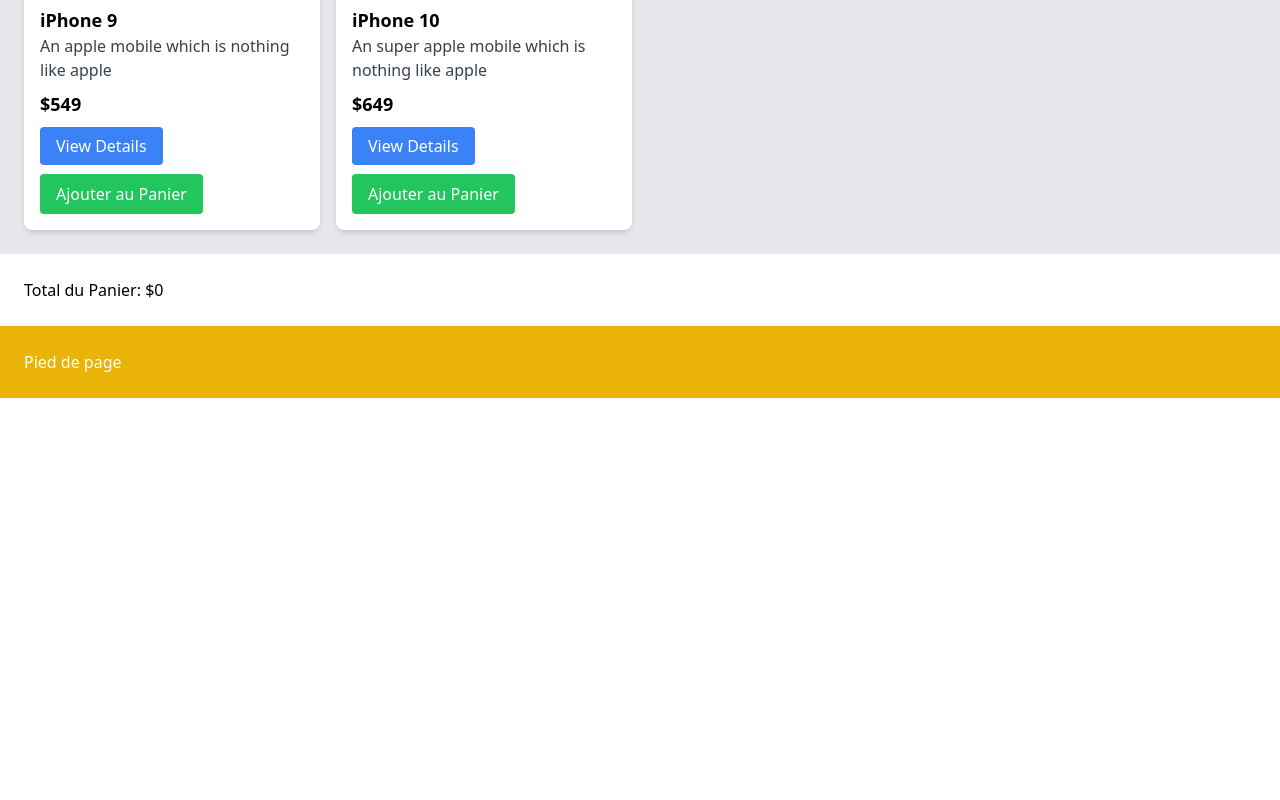
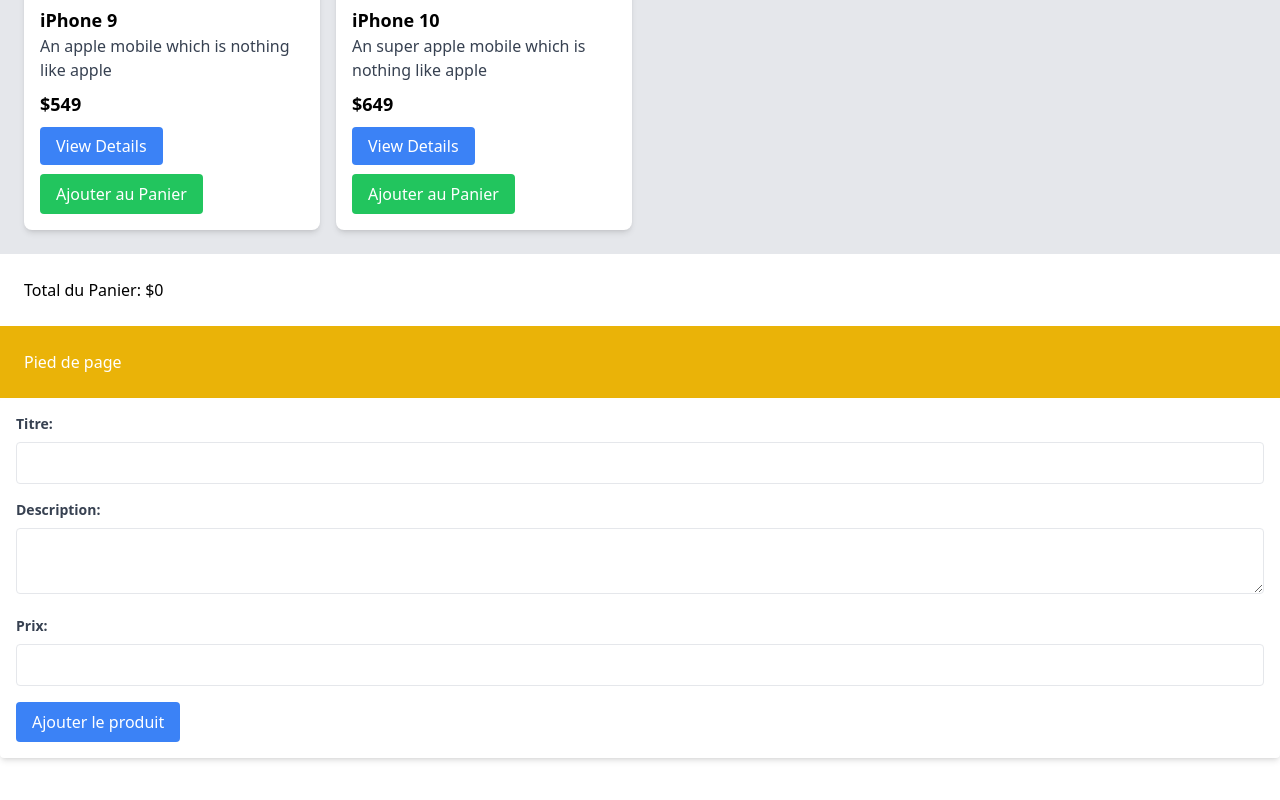
Before and after one commit to YoLoADR/vue-pre-training, a Vue app: page / in a window 1280 px wide. Shown: the part 698-1498 px from the top of the page. Before the commit the page ends 1096 px from the top, so only its background shows below. Built offline with nearby package versions, Linux system fonts and the light colour scheme.

Commit message:
adding form

```diff
--- a/src/App.vue
+++ b/src/App.vue
@@ -1,14 +1,17 @@
 <template>
   <HomePage />
+  <ContactPage />
 </template>
 
 <script>
 import HomePage from '@/views/HomePage';
+import ContactPage from '@/views/ContactPage';
 
 export default {
   name: 'App',
   components: {
     HomePage,
+    ContactPage
   }
 }
 </script>
--- /dev/null
+++ b/src/components/AddProductForm.vue
@@ -0,0 +1,82 @@
+<template>
+    <form @submit.prevent="handleSubmit" class="p-4 bg-white rounded shadow-md">
+        <div class="mb-4">
+            <label class="block mb-2 text-sm font-bold text-gray-700">Titre:</label>
+            <input type="text" name="title" v-model="formData.title" class="w-full px-3 py-2 border rounded" />
+            <p v-if="errors.title" class="text-xs text-red-500">{{ errors.title }}</p>
+        </div>
+
+        <div class="mb-4">
+            <label class="block mb-2 text-sm font-bold text-gray-700">Description:</label>
+            <textarea name="description" v-model="formData.description" class="w-full px-3 py-2 border rounded"></textarea>
+            <p v-if="errors.description" class="text-xs text-red-500">{{ errors.description }}</p>
+        </div>
+
+        <div class="mb-4">
+            <label class="block mb-2 text-sm font-bold text-gray-700">Prix:</label>
+            <input type="text" name="price" v-model="formData.price" class="w-full px-3 py-2 border rounded" />
+            <p v-if="errors.price" class="text-xs text-red-500">{{ errors.price }}</p>
+        </div>
+
+        <button type="submit" class="px-4 py-2 text-white bg-blue-500 rounded hover:bg-blue-600">
+            Ajouter le produit
+        </button>
+    </form>
+</template>
+
+<script>
+export default {
+    name: 'AddProductForm',
+    data() {
+        return {
+            formData: {
+                title: '',
+                description: '',
+                price: ''
+            },
+            errors: {}
+        };
+    },
+    methods: {
+        validateForm() {
+            let formIsValid = true;
+            let errors = {};
+
+            // Validations similaires à l'exemple React
+            if (!this.formData.title) {
+                formIsValid = false;
+                errors['title'] = 'Le titre est requis.';
+            }
+
+            // Validation de la description
+            if (!this.formData.description) {
+                formIsValid = false;
+                errors['description'] = 'La description est requise.';
+            }
+
+            // Validation du prix
+            if (!this.formData.price) {
+                formIsValid = false;
+                errors['price'] = 'Le prix est requis.';
+            } else if (isNaN(this.formData.price)) {
+                formIsValid = false;
+                errors['price'] = 'Le prix doit être un nombre.';
+            }
+
+            this.errors = errors;
+            return formIsValid;
+        },
+        handleSubmit() {
+            if (this.validateForm()) {
+                console.log('Envoi des données du formulaire:', this.formData);
+                // Simuler l'envoi des données et la réponse
+                setTimeout(() => {
+                    alert('Produit ajouté avec succès!');
+                    // Réinitialiser le formulaire
+                    this.formData = { title: '', description: '', price: '' };
+                }, 1000);
+            }
+        }
+    }
+}
+</script>
--- /dev/null
+++ b/src/views/ContactPage.vue
@@ -0,0 +1,15 @@
+<template>
+    <div class="flex flex-col min-h-screen">
+        <AddProductForm />
+    </div>
+</template>
+
+<script>
+import AddProductForm from '@/components/AddProductForm.vue';
+export default {
+    name: 'ContactPage',
+    components: {
+        AddProductForm,
+    },
+}
+</script>
```
